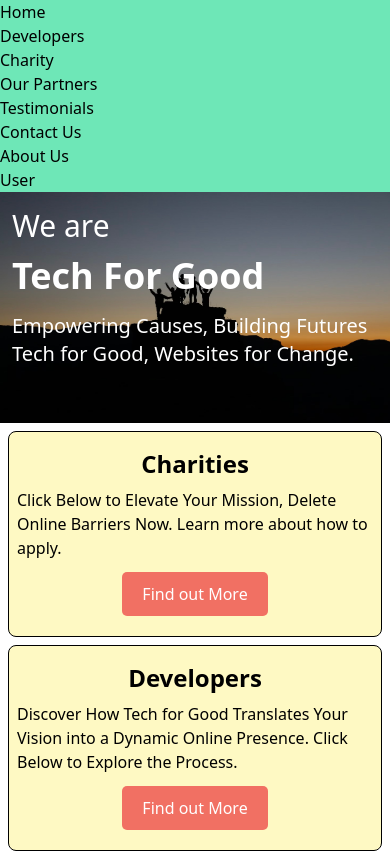
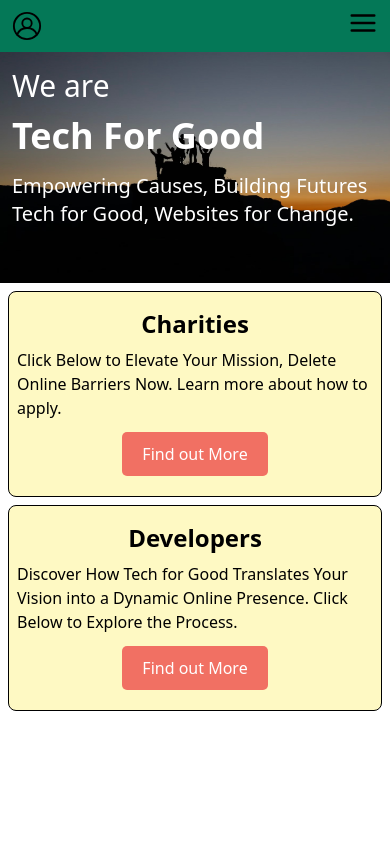
Before and after one commit to SchoolOfCode/Team-Build, a Next.js app in the folder team-5-final-project/: page / in a window 390 px wide. Built offline with nearby package versions, Linux system fonts and the light colour scheme.

Commit message:
hamburger menu completed

```diff
--- a/team-5-final-project/src/app/components/navbar.jsx
+++ b/team-5-final-project/src/app/components/navbar.jsx
@@ -1,41 +1,101 @@
 "use client";
 import Link from "next/link";
 import React from "react";
+import Image from "next/image";
 import { useState } from "react";
+import menuclosed from "public/menu-closed.svg";
+import user from "public/user.svg";
 
 export default function Navbar() {
   const [navbar, setNavbar] = useState(false);
 
   return (
+    <div className="bg-yellow-100">
+      <nav className="w-full top-0 left-0 right-0">
+        <div className="justify-between mx-auto lg:max-w-7xl md:items-center md:flex md:px-8">
           <div>
-      <nav className="navbar-container w-full top-0 left-0 right-0 display-flex justify-between align-center bg-emerald-300">
-        <ul>
-          <li>
-            <Link href="/">Home</Link>{" "}
+            <div className="flex items-center justify-between pl-3 py-2 md:py-5 md:block bg-emerald-700">
+              {/* LOGO */}
+              <Link href="/">
+                <Image
+                  src={user}
+                  alt="user"
+                  width={30}
+                  height={30}
+                  className="headerImage mr-3"
+                />
+              </Link>
+              {/* HAMBURGER BUTTON FOR MOBILE */}
+              <div className="md:hidden">
+                <button
+                  className="relative group"
+                  onClick={() => setNavbar(!navbar)}
+                >
+                  {navbar ? (
+                    <Image
+                      src={menuclosed}
+                      alt="landing"
+                      width={30}
+                      height={30}
+                      className="headerImage mr-3"
+                    />
+                  ) : (
+                    <Image
+                      src={menuclosed}
+                      alt="landing"
+                      width={30}
+                      height={30}
+                      className="headerImage mr-3"
+                    />
+                  )}
+                </button>
+              </div>
+            </div>
+          </div>
+          <div>
+            <div
+              className={`flex-1 bg-green-800 justify-self-center pb-3 mt-8 md:block md:pb-0 md:mt-0 ${
+                navbar ? "md:p-0 block" : "hidden"
+              }`}
+            >
+              <ul className="h-screen md:h-auto bg-yellow-100 items-center justify-center text-xl">
+                <li className="mt-24 pb-6 text-4xl text-black font-bold py-6 md:text-4xl md:flex text-center border-b-2 border-black md:border-b-0 bg-emerald-300 ">
+                  <Link href="/">HOME</Link>{" "}
                 </li>
-          <li>
-            <Link href="/developers">Developers</Link>{" "}
+                <li className="pb-6 text-4xl text-black font-bold py-6 px-6 text-center  border-b-2 border-black md:border-b-0 bg-emerald-300 ">
+                  <Link href="/developers" onClick={() => setNavbar(!navbar)}>
+                    DEVELOPERS
+                  </Link>
                 </li>
-          <li>
-            <Link href="/charity">Charity</Link>{" "}
+                <li className="pb-6 text-4xl text-black font-bold py-6 px-6 text-center border-b-2 border-black md:border-b-0 bg-emerald-300">
+                  <Link href="/charity" onClick={() => setNavbar(!navbar)}>
+                    CHARITIES & NFPs
+                  </Link>
                 </li>
-          <li>
-            {" "}
-            <Link href="/partners">Our Partners</Link>
+                <li className="pb-6 text-4xl text-black font-bold py-6 px-6 text-center border-b-2 border-black md:border-b-0 bg-emerald-300">
+                  <Link href="/partners" onClick={() => setNavbar(!navbar)}>
+                    OUR PARTNERS
+                  </Link>
                 </li>
-          <li>
-            {" "}
-            <Link href="/testimonials">Testimonials</Link>
+                <li className="pb-6 text-4xl text-black font-bold py-6 px-6 text-center border-b-2 border-black md:border-b-0 bg-emerald-300 ">
+                  <Link href="/testimonials" onClick={() => setNavbar(!navbar)}>
+                    TESTIMONIALS
+                  </Link>
                 </li>
-          <li>
-            <Link href="/contact-us">Contact Us</Link>{" "}
+                <li className="pb-6 text-4xl text-black font-bold py-6 px-6 text-center border-b-2 border-black md:border-b-0 bg-emerald-300 ">
+                  <Link href="/contact-us" onClick={() => setNavbar(!navbar)}>
+                    CONTACT US
+                  </Link>
                 </li>
-          <li>
-            {" "}
-            <Link href="/about">About Us</Link>
+                <li className="pb-6 text-4xl text-black font-bold py-6 px-6 text-center md:border-b-0 bg-emerald-300">
+                  <Link href="/about" onClick={() => setNavbar(!navbar)}>
+                    ABOUT US
+                  </Link>
                 </li>
               </ul>
-        <Link href="/login">User</Link>
+            </div>
+          </div>
+        </div>
       </nav>
     </div>
   );
```
Also changed, not shown: team-5-final-project/public/menu-closed.svg (added), team-5-final-project/public/user.svg (added). Lines whose indentation alone changed are shown as unchanged.
